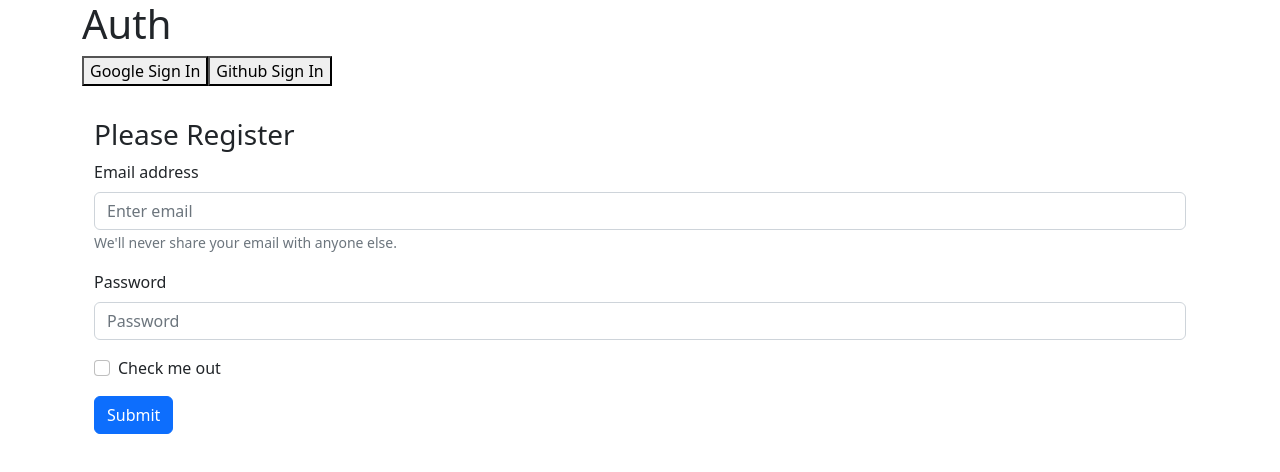
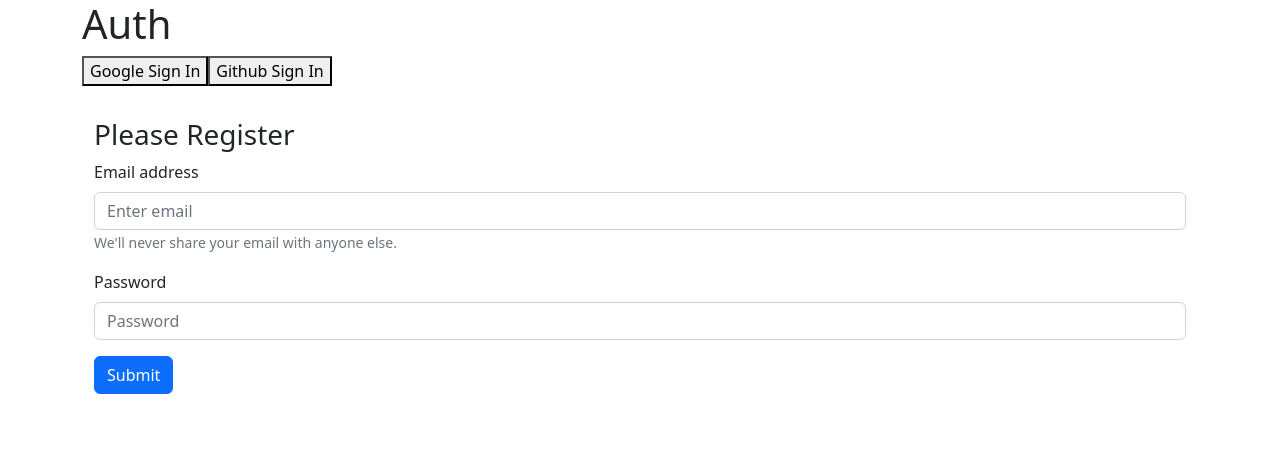
Before and after one commit to salmanSrahman/Firebase-Basic-Practice, a React (Create React App) app in the folder simple-firebase-practice1/: page / in a window 1280 px wide. Shown: the top 472 px of the page. Built offline with nearby package versions, Linux system fonts and the light colour scheme.

Commit message:
check  email password & validity

```diff
--- a/simple-firebase-practice1/src/Components/PasswordAuth/PasswordAuth.js
+++ b/simple-firebase-practice1/src/Components/PasswordAuth/PasswordAuth.js
@@ -7,6 +7,7 @@ import app from "../../firebase.init";
 const auth = getAuth(app);
 
 const PasswordAuth = () => {
+  const [validated, setValidated] = useState(false);
   const [email, setEmail] = useState("");
   const [password, setPassword] = useState("");
 
@@ -19,6 +20,15 @@ const PasswordAuth = () => {
 
   const handleFormSubmit = (event) => {
     event.preventDefault();
+
+    const form = event.currentTarget;
+    if (form.checkValidity() === false) {
+      event.preventDefault();
+      event.stopPropagation();
+    }
+
+    setValidated(true);
+
     createUserWithEmailAndPassword(auth, email, password)
       .then((result) => {
         const user = result.user;
@@ -33,17 +43,21 @@ const PasswordAuth = () => {
     <div>
       <Container>
         <h3>Please Register</h3>
-        <Form onSubmit={handleFormSubmit}>
+        <Form noValidate validated={validated} onSubmit={handleFormSubmit}>
           <Form.Group className="mb-3" controlId="formBasicEmail">
             <Form.Label>Email address</Form.Label>
             <Form.Control
               type="email"
               placeholder="Enter email"
+              required
               onBlur={handleEmail}
             />
             <Form.Text className="text-muted">
               We'll never share your email with anyone else.
             </Form.Text>
+            <Form.Control.Feedback type="invalid">
+              Please provide a valid email.
+            </Form.Control.Feedback>
           </Form.Group>
 
           <Form.Group className="mb-3" controlId="formBasicPassword">
@@ -51,11 +65,12 @@ const PasswordAuth = () => {
             <Form.Control
               type="password"
               placeholder="Password"
+              required
               onBlur={handlePassword}
             />
-          </Form.Group>
-          <Form.Group className="mb-3" controlId="formBasicCheckbox">
-            <Form.Check type="checkbox" label="Check me out" />
+            <Form.Control.Feedback type="invalid">
+              Please provide a valid password.
+            </Form.Control.Feedback>
           </Form.Group>
           <Button variant="primary" type="submit">
             Submit
```
